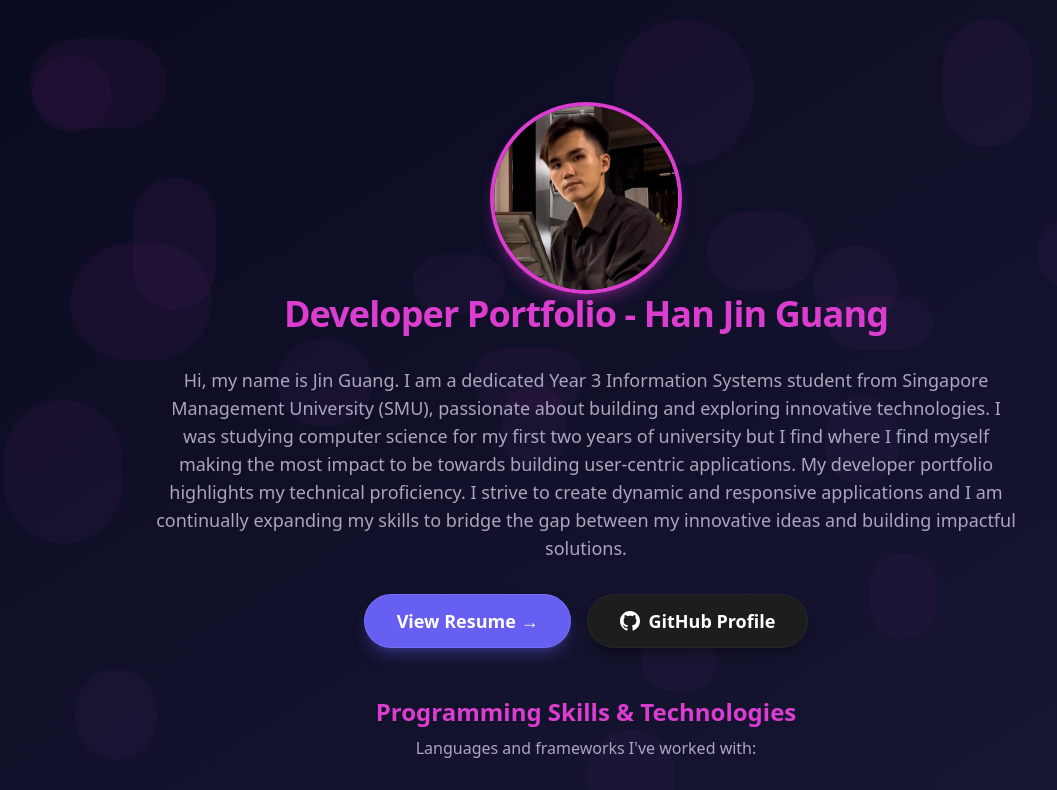
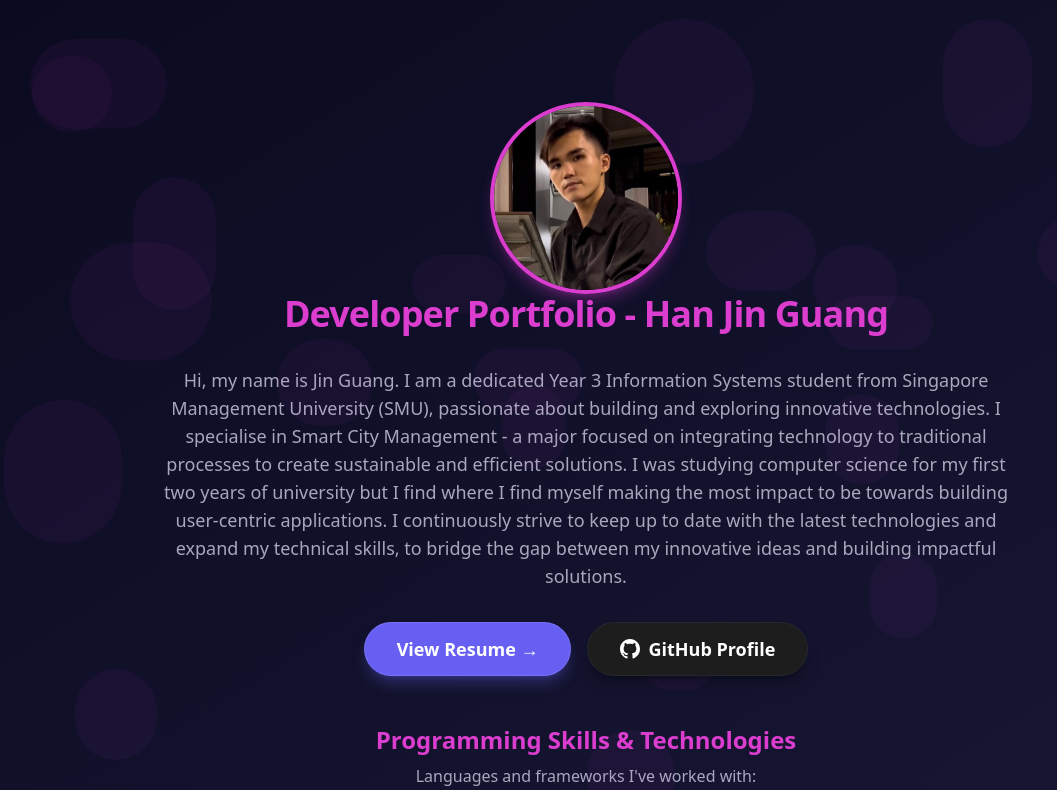
Before and after one commit to Jgprogrammingbrain/jgprogrammingbrain.github.io, a Vue app: page / in a window 1280 px wide. Shown: the top 790 px of the page, without its empty margins (54-1111 px from the left). Built offline with nearby package versions, Linux system fonts and the light colour scheme.

Commit message:
Update HomeView.vue

```diff
--- a/src/views/HomeView.vue
+++ b/src/views/HomeView.vue
@@ -45,10 +45,10 @@
         <div class="w-full max-w-4xl mx-auto text-center mb-4 sm:mb-6 md:mb-8 px-3 sm:px-4 animate-fadeIn">
           <p class="text-sm sm:text-base md:text-lg text-[#D0CCE3] opacity-80 leading-relaxed">
             Hi, my name is Jin Guang. I am a dedicated Year 3 Information Systems student from Singapore Management University (SMU), passionate about building and exploring innovative technologies.
+            I specialise in Smart City Management - a major focused on integrating technology to traditional processes to create sustainable and efficient solutions.
             I was studying computer science for my first two years of university but I find where
             I find myself making the most impact to be towards building user-centric applications.
-            My developer portfolio highlights my technical proficiency.
-            I strive to create dynamic and responsive applications and I am continually expanding my skills to bridge the gap
+            I continuously strive to keep up to date with the latest technologies and expand my technical skills, to bridge the gap
             between my innovative ideas and building impactful solutions.
           </p>
         </div>
```
